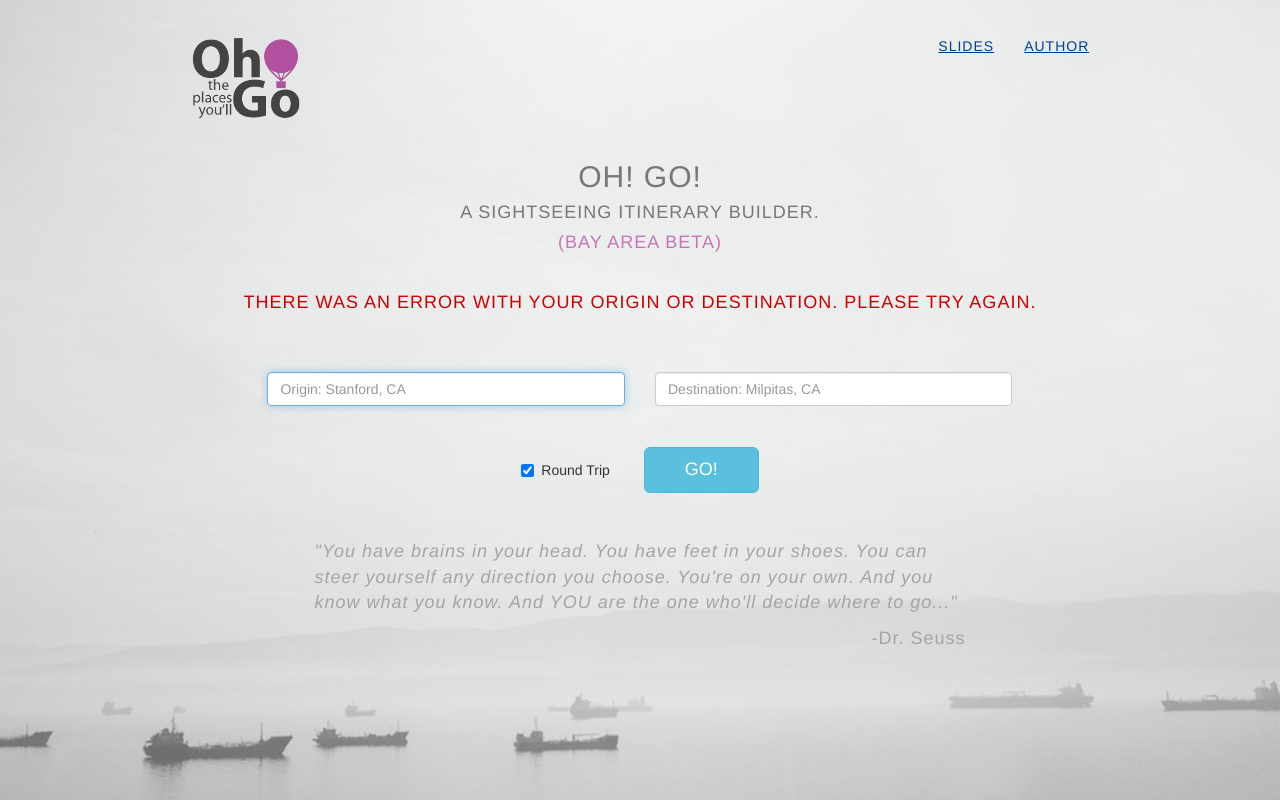
After one commit to kensoong/OhGo, a Flask app: template templates/landing_error.html in a window 1280 px wide. The commit adds this page. Run offline with Flask 2, Linux system fonts and the light colour scheme; the template is opened without the code that fills it, so the values that code supplies are empty; some libraries are stand-ins or nearby versions.

Commit message:
some error handling for bad start and end locations

```diff
--- a/static/css/oh.css
+++ b/static/css/oh.css
@@ -98,6 +98,10 @@ p {color: #777777;
     color: #C774B7;
 }
 
+.errortext {
+    color: #CC0000;
+}
+
 #map-container {height: 400px;
 	float:right;
 }
--- /dev/null
+++ b/templates/landing_error.html
@@ -0,0 +1,106 @@
+<!DOCTYPE html>
+<html lang="en">
+  <head>
+    <meta charset="utf-8">
+    <meta http-equiv="X-UA-Compatible" content="IE=edge">
+    <meta name="viewport" content="width=device-width, initial-scale=1">
+    <meta name="description" content="">
+    <meta name="author" content="">
+    <link rel="icon" href="static/img/icon.gif">
+
+    <title>Oh, the Places You'll Go!</title>
+
+    <!-- Bootstrap core CSS -->
+    <link href="static/css/bootstrap.css" rel="stylesheet">
+
+    <!-- Custom styles for this template -->
+    <link href="static/css/oh.css" rel="stylesheet">
+
+    <!-- <script src="../../assets/js/ie-emulation-modes-warning.js"></script> -->
+
+    <!-- HTML5 shim and Respond.js IE8 support of HTML5 elements and media queries -->
+    <!--[if lt IE 9]>
+      <script src="https://oss.maxcdn.com/html5shiv/3.7.2/html5shiv.min.js"></script>
+      <script src="https://oss.maxcdn.com/respond/1.4.2/respond.min.js"></script>
+    <![endif]-->
+  </head>
+<body>
+    <nav class="navbar">
+        <div class="container">
+            <div class="navbar-header page-scroll">
+            	<!-- <button type="button" class="navbar-toggle" data-toggle="collapse" data-target=".navbar-main-collapse"> -->
+            	<button type="button" class="navbar-toggle">
+                    <i class="fa fa-bars"></i>
+			      </button>
+                	<div style="margin:0 auto;padding-left:15px;padding-right:10px;padding-top:10px;">
+                		<a href="/landing">
+                		<img id='logo' src="static/img/logo.png" alt="Oh logo">
+                		</a>
+            		</div>
+            </div>
+            <!-- Collect the nav links, forms, and other content for toggling -->
+            <div class="navbar-right navbar-element">
+                <ul class="nav navbar-nav">
+                    <li class="page-scroll">
+                        <a href="/slides">Slides</a>
+                    </li>
+                    <li class="page-scroll">
+                        <a href="/ken">Author</a>
+                    </li>
+                </ul>
+            </div>
+            <!-- /.navbar-collapse -->
+        </div>
+        <!-- /.container -->
+    </nav>
+
+<div class="container text-center">
+  <h2>Oh! Go!</h2>
+  <h4>A sightseeing itinerary builder.</h4> <h4 class="lighttext">(Bay Area Beta) </h4>
+  <br>
+  <h4 class="errortext">There was an error with your ORIGIN or DESTINATION. Please try again.</h4>
+</div>
+
+<div class="container">
+
+	<form action="/choose" method="POST">
+		<div class= "padded">
+			<div class="col-md-5 col-md-offset-1 col-xs-12">
+				<input id="origin" name="origin" type="origin" class="form-control" placeholder="Origin: Stanford, CA" required autofocus>
+			</div>
+			<div class="col-md-5 col-xs-12">
+				<input id="destination" name="destination" type="destination" class="form-control" placeholder="Destination: Milpitas, CA" required>
+			</div>
+		</div>
+		<div class="text-center">
+			<label class="checkbox-inline">
+  				<input type="checkbox" id="inlineCheckbox1" checked="checked" name="roundtrip" value="1"> Round Trip
+			</label>
+			<button class="btn btn-info btn-lg button-margin" type="submit">GO!</button>
+
+		</div>
+
+      </form>
+</div>
+<br>
+<div class="container">
+  <p class="leadlight"><br><i>"You have brains in your head. You have feet in your shoes. You can steer yourself any direction you choose. You're on your own. And you know what you know. And YOU are the one who'll decide where to go..."</i></p>
+  <p class="leadlight text-right">-Dr. Seuss</p>
+</div>
+
+<script>
+  (function(i,s,o,g,r,a,m){i['GoogleAnalyticsObject']=r;i[r]=i[r]||function(){
+  (i[r].q=i[r].q||[]).push(arguments)},i[r].l=1*new Date();a=s.createElement(o),
+  m=s.getElementsByTagName(o)[0];a.async=1;a.src=g;m.parentNode.insertBefore(a,m)
+  })(window,document,'script','//www.google-analytics.com/analytics.js','ga');
+
+  ga('create', 'UA-54993456-1', 'auto');
+  ga('send', 'pageview');
+
+</script>
+
+    <!-- IE10 viewport hack for Surface/desktop Windows 8 bug -->
+    <!--- <script src="../../assets/js/ie10-viewport-bug-workaround.js"></script> -->
+
+  </body>
+</html>
--- a/views.py
+++ b/views.py
@@ -39,19 +39,23 @@ def testpost():
     #destination = str(e1latlng[0]) + ',' + str(e1latlng[1])
 
     # geocode with google
-    origin = urllib2.quote(origin)
-    geocode_url = "http://maps.googleapis.com/maps/api/geocode/json?address=%s&sensor=false&region=uk" % origin
-    req = urllib2.urlopen(geocode_url)
-    jsonResponse = json.loads(req.read())
-    origin = str(jsonResponse['results'][0]['geometry']['location']['lat']) + ',' + str(jsonResponse['results'][0]['geometry']['location']['lng'])
+    try:
+      origin = urllib2.quote(origin)
+      geocode_url = "http://maps.googleapis.com/maps/api/geocode/json?address=%s&sensor=false&region=uk" % origin
+      req = urllib2.urlopen(geocode_url)
+      jsonResponse = json.loads(req.read())
+      origin = str(jsonResponse['results'][0]['geometry']['location']['lat']) + ',' + str(jsonResponse['results'][0]['geometry']['location']['lng'])
 
-    destination = urllib2.quote(destination)
-    geocode_url = "http://maps.googleapis.com/maps/api/geocode/json?address=%s&sensor=false&region=uk" % destination
-    req = urllib2.urlopen(geocode_url)
-    jsonResponse = json.loads(req.read())
-    destination = str(jsonResponse['results'][0]['geometry']['location']['lat']) + ',' + str(jsonResponse['results'][0]['geometry']['location']['lng'])
+      destination = urllib2.quote(destination)
+      geocode_url = "http://maps.googleapis.com/maps/api/geocode/json?address=%s&sensor=false&region=uk" % destination
+      req = urllib2.urlopen(geocode_url)
+      jsonResponse = json.loads(req.read())
+      destination = str(jsonResponse['results'][0]['geometry']['location']['lat']) + ',' + str(jsonResponse['results'][0]['geometry']['location']['lng'])
 
-    return render_template('index_map.html',origin=origin, destination=destination, roundtrip=roundtrip, origin_name=origin_name, destination_name=destination_name)
+      return render_template('index_map.html',origin=origin, destination=destination, roundtrip=roundtrip, origin_name=origin_name, destination_name=destination_name)
+
+    except:
+      return render_template('landing_error.html')
 
 # return the current agenda
 @app.route("/db_path/<vc>", methods=["GET"])
```
